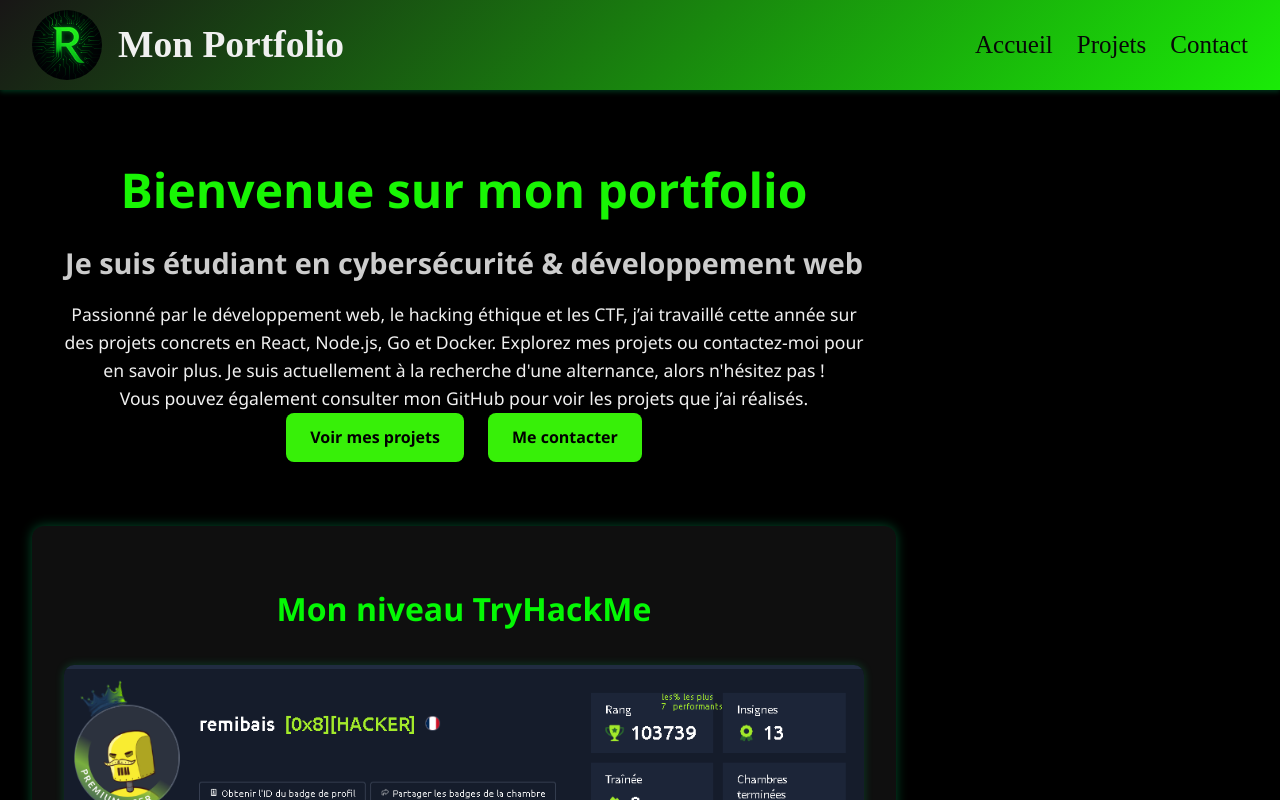
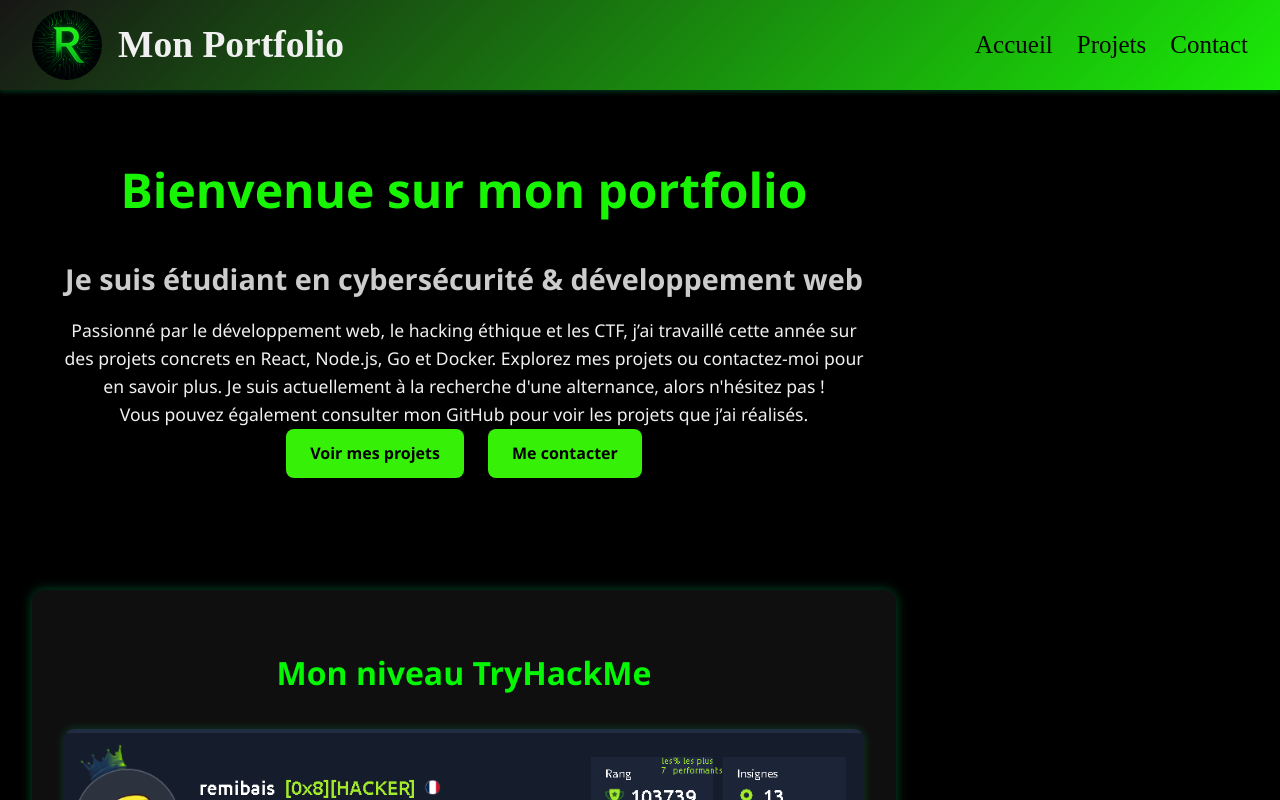
Before and after one commit to Remibeis/mon-portfolio-remi-Rsp, a React (Vite) app: page / in a window 1280 px wide. Shown: the top 800 px of the page. Built offline with nearby package versions, Linux system fonts and the light colour scheme; a web font is replaced by a local one.

Commit message:
fix resp

```diff
--- a/src/pages/Accueil.css
+++ b/src/pages/Accueil.css
@@ -168,3 +168,21 @@
     text-align: center;
   }
 }
+
+@media (min-width: 1024px) {
+  .accueil-container {
+    display: flex;
+    flex-direction: column;
+    align-items: center;
+    justify-content: center;
+    text-align: center;
+  }
+
+  .accueil-container p,
+  .accueil-container h1,
+  .accueil-container h2 {
+    text-align: center;
+    margin-left: auto;
+    margin-right: auto;
+  }
+}
```
